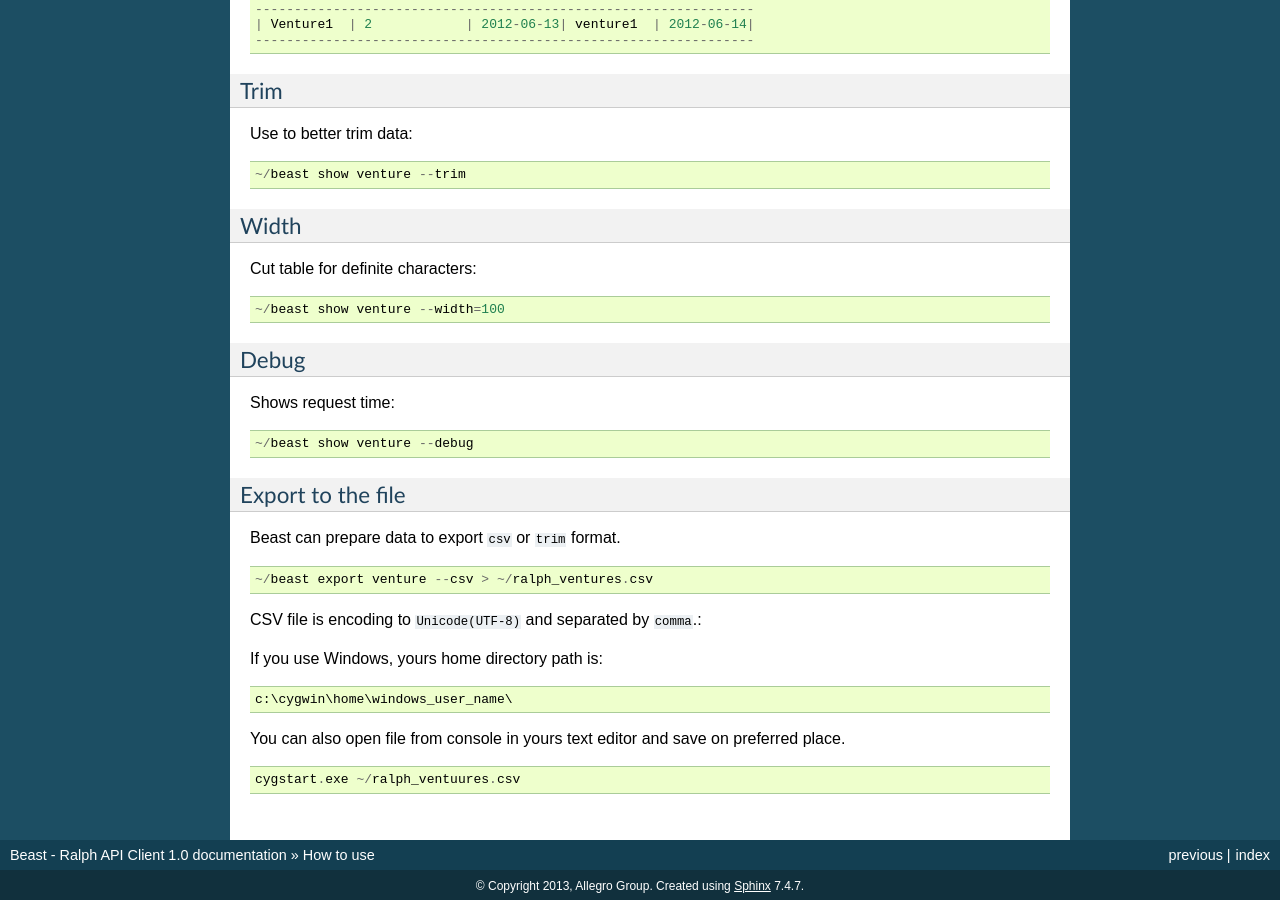
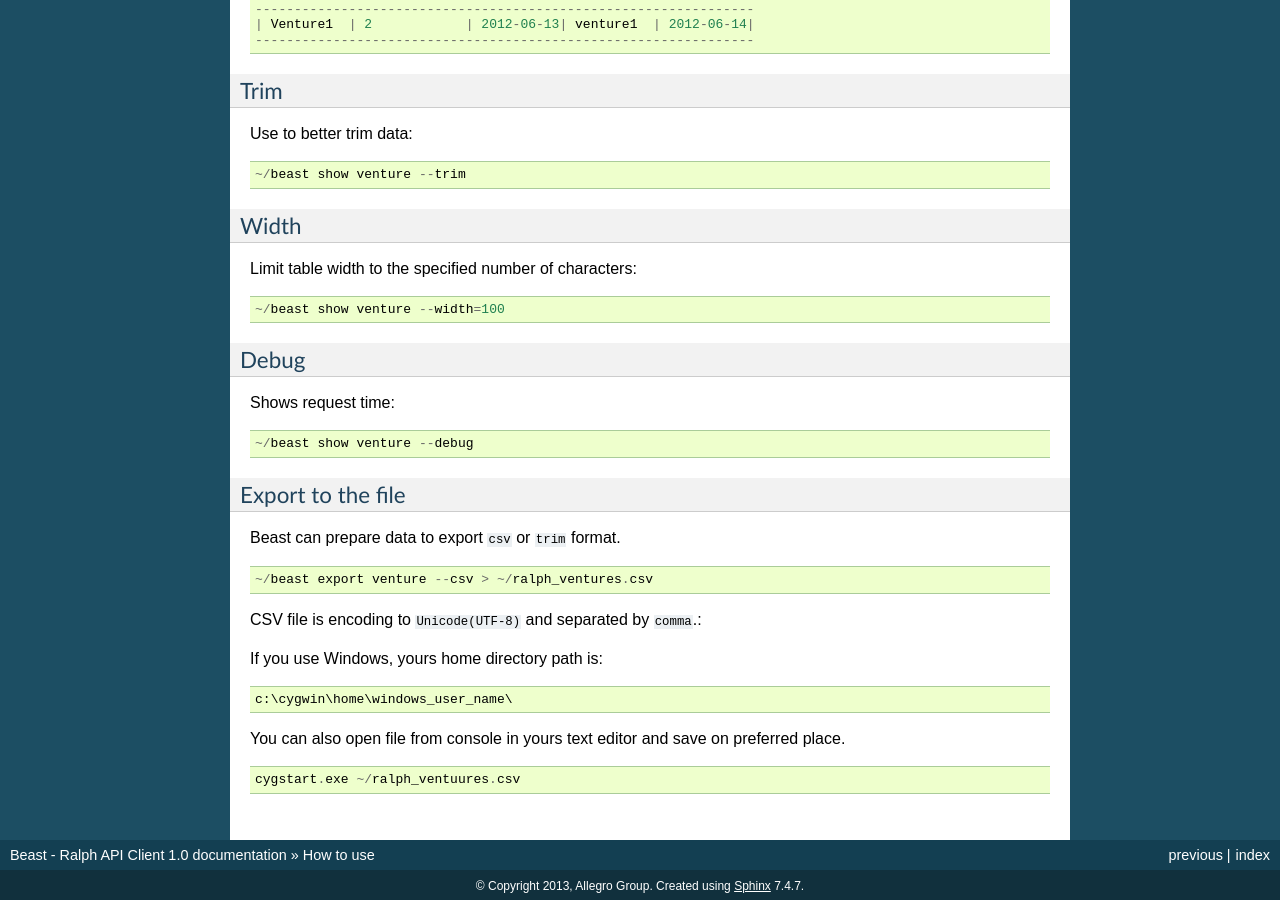
Before and after one commit to allegro/ralph-cli, a Sphinx documentation site: the page built from doc/how_to_use.rst, in a window 1280 px wide and 900 px high, scrolled down 2106 px. Built offline with Sphinx 7.4.7, drawn with Linux system fonts in a browser that asks for light colours.

Commit message:
change width description in doc

```diff
--- a/doc/how_to_use.rst
+++ b/doc/how_to_use.rst
@@ -137,7 +137,7 @@ Use to better trim data::
 Width
 ~~~~~
 
-Cut table for definite characters::
+Limit table width to the specified number of characters::
 
   ~/beast show venture --width=100
 
```
